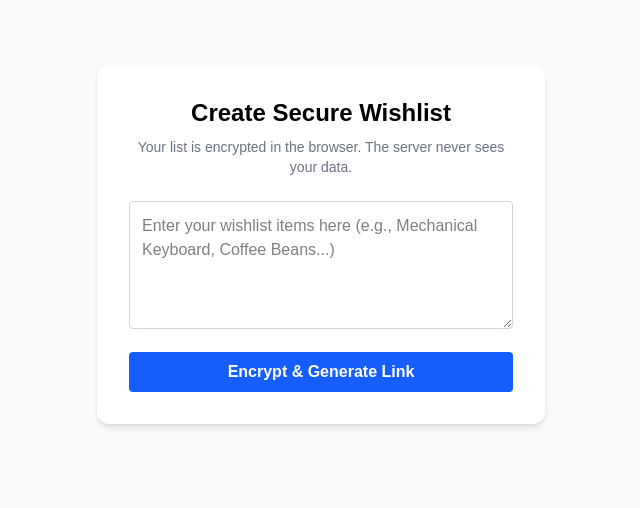
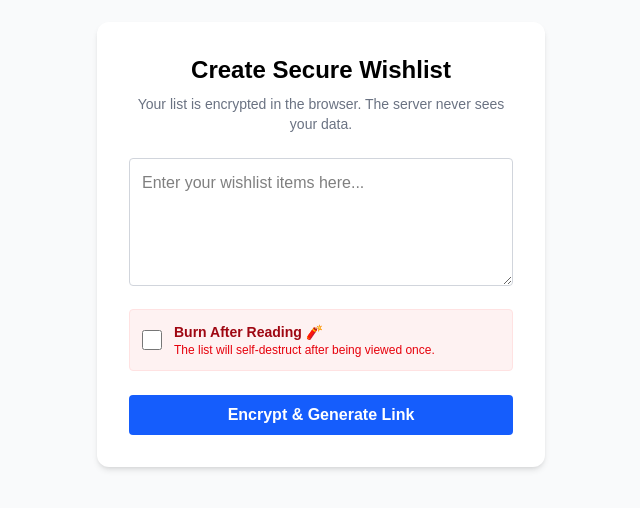
Before and after one commit to nostoc/cipherwish, a Next.js app in the folder frontend/: page / in a window 1280 px wide. Shown: the part 156-664 px from the top of the page, without its empty margins (319-959 px from the left). Built offline with nearby package versions, Linux system fonts and the light colour scheme.

Commit message:
feat: add ephermeral wishlist support

```diff
--- a/frontend/app/page.tsx
+++ b/frontend/app/page.tsx
@@ -4,10 +4,11 @@ import { useState } from "react";
 import { generateKeyString, encryptData } from "../utils/crypto";
 
 export default function Home() {
-  // Explicitly state these hooks hold strings and booleans
   const [wishlist, setWishlist] = useState<string>("");
   const [shareLink, setShareLink] = useState<string>("");
   const [loading, setLoading] = useState<boolean>(false);
+  // NEW: State for the Burn After Reading toggle
+  const [isEphemeral, setIsEphemeral] = useState<boolean>(false);
 
   const handleCreateLink = async () => {
     if (!wishlist.trim()) return alert("Please enter some items first!");
@@ -20,7 +21,8 @@ export default function Home() {
       const response = await fetch("http://localhost:5000/api/wishlists", {
         method: "POST",
         headers: { "Content-Type": "application/json" },
-        body: JSON.stringify({ iv, ciphertext }),
+        // NEW: Send the isEphemeral flag to the backend
+        body: JSON.stringify({ iv, ciphertext, isEphemeral }),
       });
 
       if (!response.ok) throw new Error("Server rejected the request");
@@ -47,10 +49,24 @@ export default function Home() {
 
         <textarea
           className="w-full h-32 p-3 border border-gray-300 rounded focus:outline-none focus:ring-2 focus:ring-blue-500 mb-4"
-          placeholder="Enter your wishlist items here (e.g., Mechanical Keyboard, Coffee Beans...)"
+          placeholder="Enter your wishlist items here..."
           value={wishlist}
           onChange={(e) => setWishlist(e.target.value)}
         />
+
+        {/* NEW: The Burn After Reading Toggle UI */}
+        <label className="flex items-center space-x-3 mb-6 cursor-pointer bg-red-50 p-3 rounded border border-red-100 hover:bg-red-100 transition">
+          <input
+            type="checkbox"
+            checked={isEphemeral}
+            onChange={(e) => setIsEphemeral(e.target.checked)}
+            className="w-5 h-5 text-red-600 rounded border-red-300 focus:ring-red-500 cursor-pointer"
+          />
+          <div>
+            <p className="text-sm font-semibold text-red-800">Burn After Reading 🧨</p>
+            <p className="text-xs text-red-600">The list will self-destruct after being viewed once.</p>
+          </div>
+        </label>
 
         <button
           onClick={handleCreateLink}
@@ -69,9 +85,6 @@ export default function Home() {
               className="w-full p-2 text-sm bg-white border border-green-300 rounded mb-2 outline-none"
               onClick={(e) => e.currentTarget.select()}
             />
-            <p className="text-xs text-gray-500">
-              Notice the <strong>#</strong> at the end? That is your decryption key. It will not be sent to our server when your friend clicks the link.
-            </p>
           </div>
         )}
       </div>
```
Also changed, not shown: 1 other file (tests, documents, lock files or other folders).
